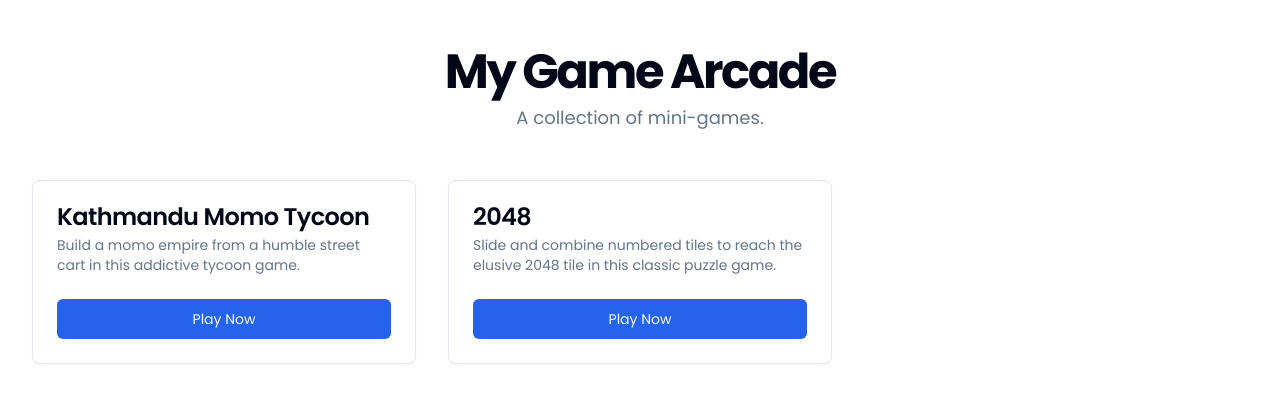
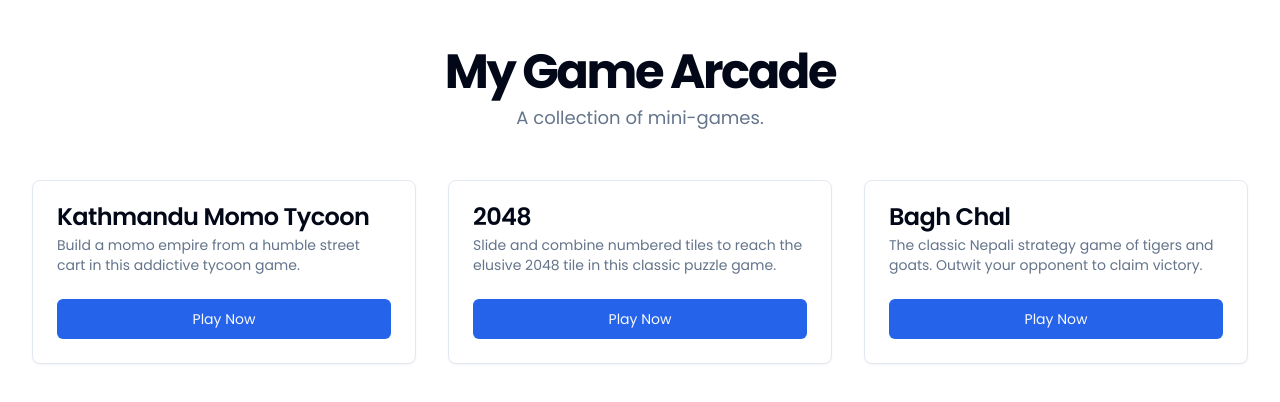
Before and after one commit to StephenJoshii/Flawed_Games_By_Sj, a React (Vite) app: page / in a window 1280 px wide. Shown: the top 402 px of the page. Built offline with nearby package versions, Linux system fonts and the light colour scheme.

Commit message:
added the baagchal card

```diff
--- a/src/pages/HomePage.jsx
+++ b/src/pages/HomePage.jsx
@@ -11,7 +11,7 @@ export function HomePage() {
       </header>
 
       <div className="grid grid-cols-1 md:grid-cols-2 lg:grid-cols-3 gap-8">
-        {/* This is where you'll add more games in the future */}
+        {/* Card for Momo Tycoon */}
         <Card className="flex flex-col">
           <CardHeader>
             <CardTitle>Kathmandu Momo Tycoon</CardTitle>
@@ -24,6 +24,7 @@ export function HomePage() {
           </CardContent>
         </Card>
 
+        {/* Card for 2048 */}
         <Card className="flex flex-col">
           <CardHeader>
             <CardTitle>2048</CardTitle>
@@ -35,6 +36,19 @@ export function HomePage() {
             </Link>
           </CardContent>
         </Card>
+
+        {/* ✅ NEW: Card for Bagh Chal */}
+        <Card className="flex flex-col">
+          <CardHeader>
+            <CardTitle>Bagh Chal</CardTitle>
+            <CardDescription>The classic Nepali strategy game of tigers and goats. Outwit your opponent to claim victory.</CardDescription>
+          </CardHeader>
+          <CardContent className="flex-grow flex items-end">
+            <Link to="/play/bagh-chal" className="w-full">
+              <Button className="w-full">Play Now</Button>
+            </Link>
+          </CardContent>
+        </Card>
       </div>
     </div>
   );
```
